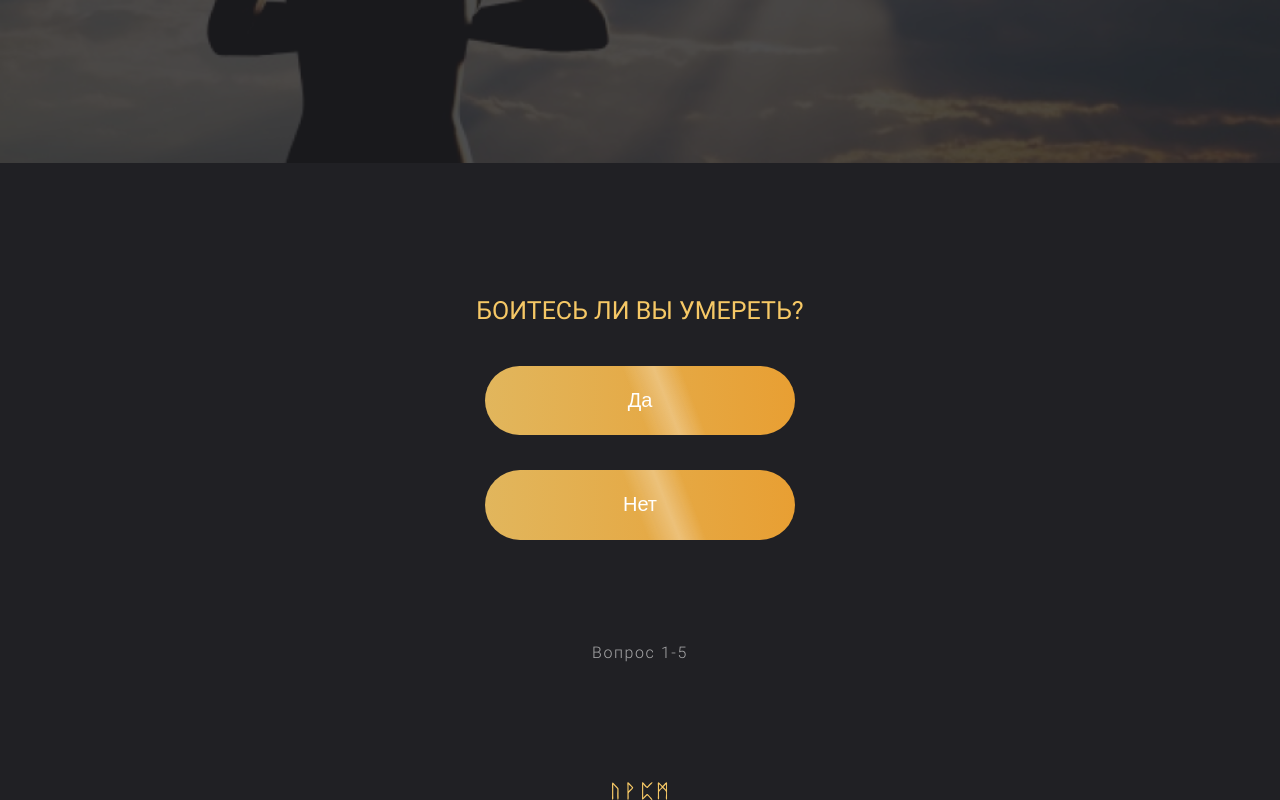
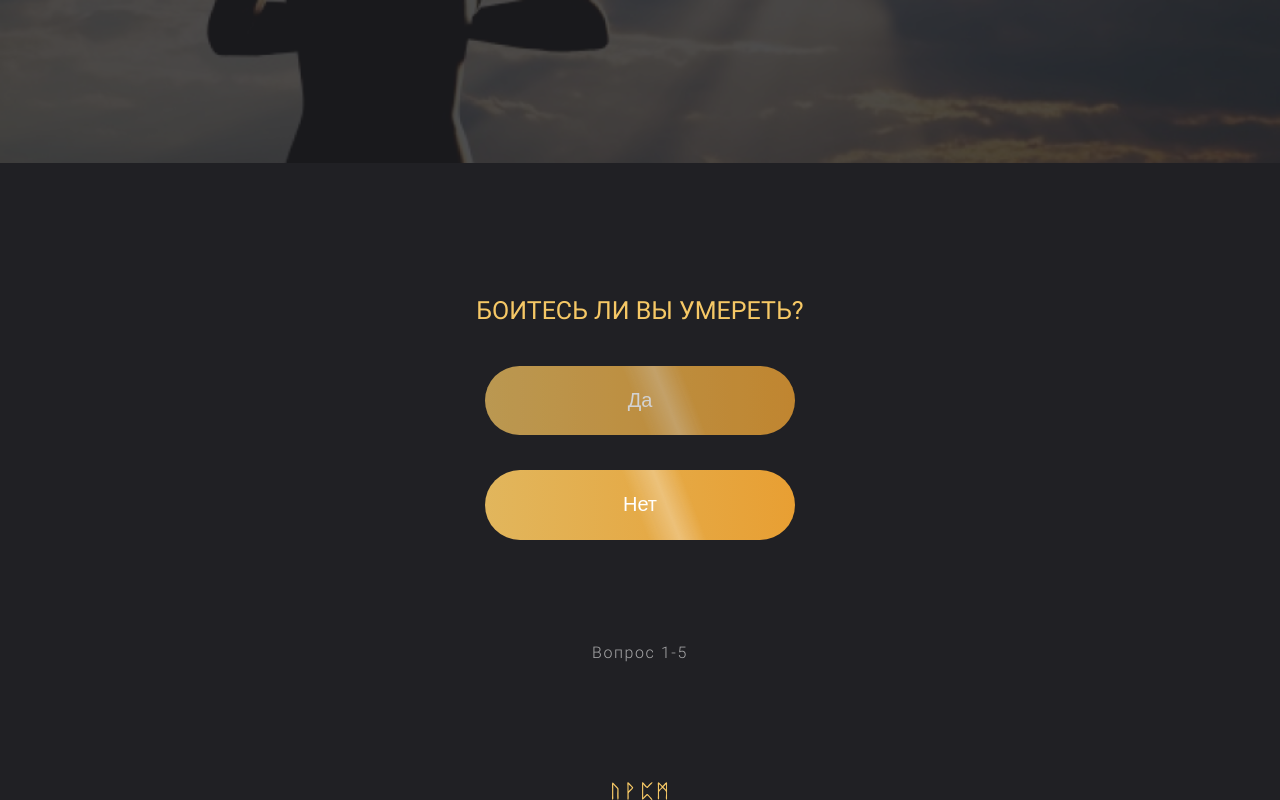
Before and after one commit to Veles-Pan/death-date, a Vue app: page / in a window 1280 px wide. In both pictures the pointer is over the button 640 px from the left and 2457 px from the top of the page. Shown: the part 2057-2857 px from the top of the page. Built offline with nearby package versions, Linux system fonts and the light colour scheme.

Commit message:
Update Test.vue

```diff
--- a/src/components/Test.vue
+++ b/src/components/Test.vue
@@ -399,7 +399,7 @@ export default {
 	position: relative;
 }
 
-.intro__button:hover {
+.test__button:hover {
 	cursor: pointer;
 	opacity: 0.8;
 }
```
